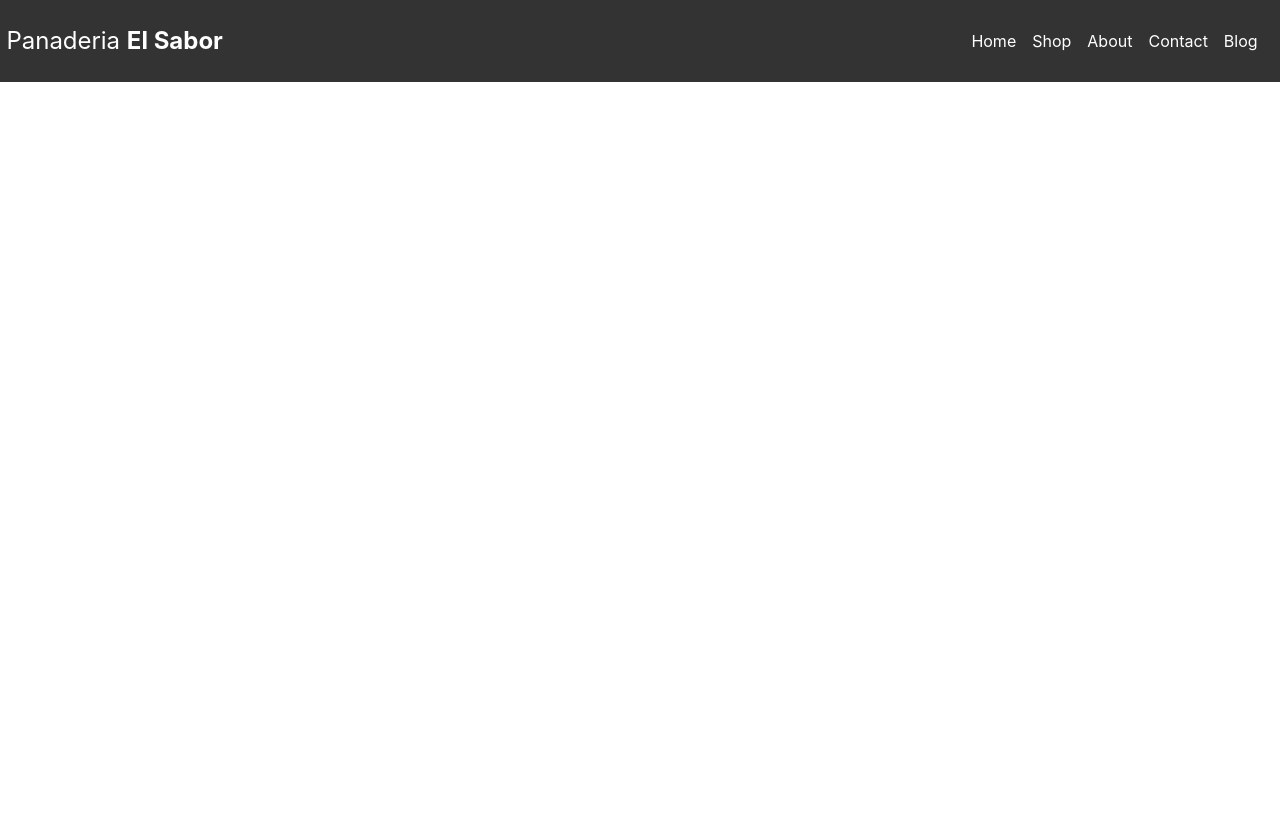
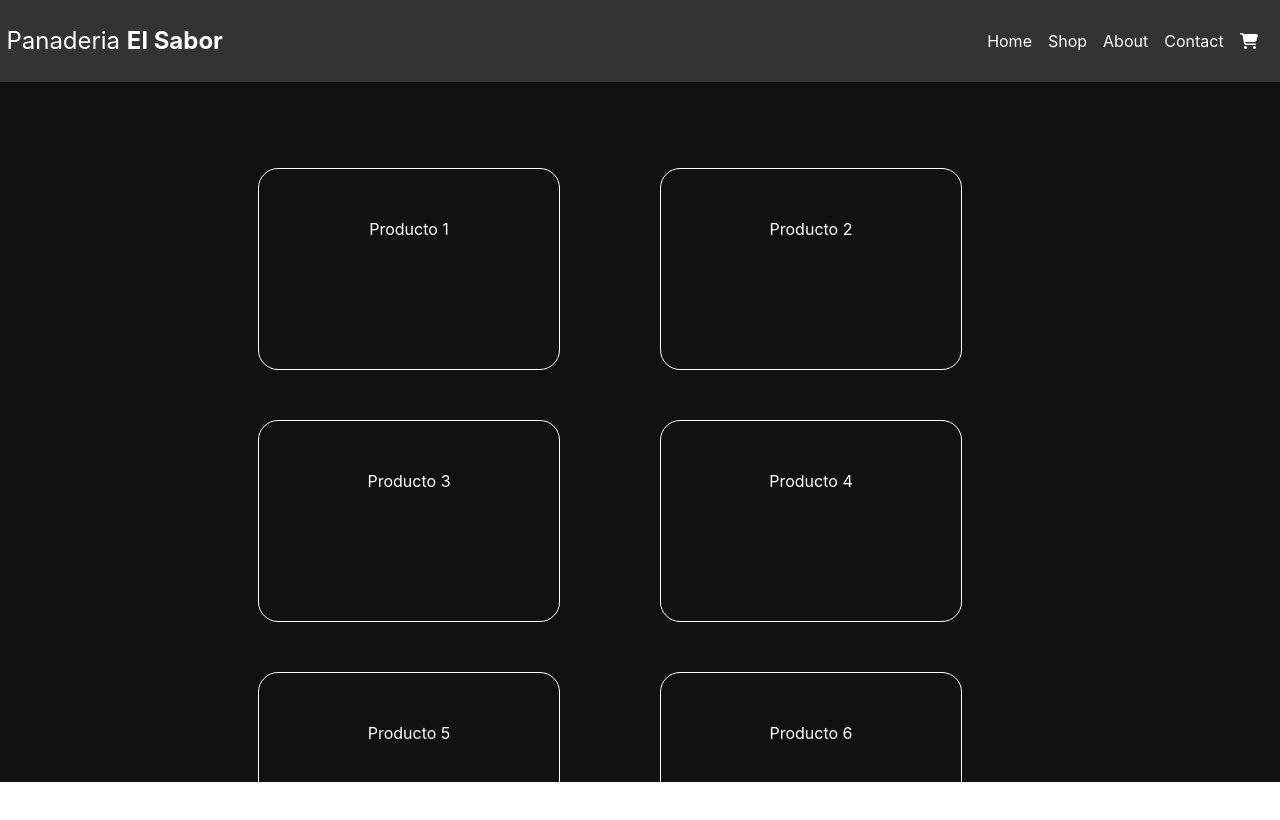
Before and after one commit to Rfraga26031999/React, a React (Create React App) app: page / in a window 1280 px wide. Shown: the top 820 px of the page. Built offline with nearby package versions, Linux system fonts and the light colour scheme.

Commit message:
Crea tu landing

```diff
--- a/package.json
+++ b/package.json
@@ -3,6 +3,10 @@
   "version": "0.1.0",
   "private": true,
   "dependencies": {
+    "@fortawesome/fontawesome-svg-core": "^6.1.1",
+    "@fortawesome/free-regular-svg-icons": "^6.1.1",
+    "@fortawesome/free-solid-svg-icons": "^6.1.1",
+    "@fortawesome/react-fontawesome": "^0.1.18",
     "@testing-library/jest-dom": "^5.16.4",
     "@testing-library/react": "^13.3.0",
     "@testing-library/user-event": "^13.5.0",
--- a/src/components/BurgerButton.js
+++ b/src/components/BurgerButton.js
@@ -16,7 +16,6 @@ function BurgerButton(props) {
 export default BurgerButton;
 
 const Burger = styled.div`
-  /* nav-icon-5 */
   .nav-icon-5{
     width: 35px;
     height: 30px;
--- /dev/null
+++ b/src/components/CartWidget.js
@@ -0,0 +1,11 @@
+import React from 'react';
+import {FontAwesomeIcon} from '@fortawesome/react-fontawesome';
+import {faCartShopping} from '@fortawesome/free-solid-svg-icons';
+
+function CartWidget() {
+  return (
+    <FontAwesomeIcon icon={faCartShopping} />
+  );
+};
+
+export default CartWidget;
--- /dev/null
+++ b/src/components/ItemListContainer.js
@@ -0,0 +1,63 @@
+import styled from 'styled-components';
+
+function ItemListContainer() {
+  return(
+    <Container>
+      <ul>
+        <Producto>
+          <a href='#h'>Producto 1</a>
+        </Producto>
+        <Producto>
+          <a href='#h'>Producto 2</a>
+        </Producto>
+        <Producto>
+          <a href='#h'>Producto 3</a>
+        </Producto>
+        <Producto>
+          <a href='#h'>Producto 4</a>
+        </Producto>
+        <Producto>
+          <a href='#h'>Producto 5</a>
+        </Producto>
+        <Producto>
+          <a href='#h'>Producto 6</a>
+        </Producto>
+      </ul>
+    </Container>
+  );
+}
+
+export default ItemListContainer;
+
+const Producto = styled.li`
+  list-style: none;
+  display: inline-block;
+  padding: 50px;
+  height: 100px;
+  width: 200px;
+  border: 1px solid white;
+  margin-right: 100px;
+  margin-top: 50px;
+  border-radius: 20px;
+
+  a{
+    color: white;
+    text-decoration: none;
+    margin; 1rem;
+    text-align: center;
+  }
+`
+
+const Container = styled.div`
+  display: grid;
+  flex-direction: row;
+  height: 85vh;
+  background-color: #111;
+  flex-direction: row;
+  justify-content: space-around;
+  padding-top 20px;
+
+  ul {
+    width: 90vw;
+  }
+`
--- a/src/components/NavBar.js
+++ b/src/components/NavBar.js
@@ -1,6 +1,9 @@
 import React, { useState } from 'react';
 import styled from 'styled-components';
 import BurgerButton from './BurgerButton';
+import CartWidget from './CartWidget';
+import ItemListContainer from './ItemListContainer';
+
 
 function NavBar() {
 
@@ -17,13 +20,14 @@ function NavBar() {
           <a href="#h">Shop</a>
           <a href="#h">About</a>
           <a href="#h">Contact</a>
-          <a href="#h">Blog</a>
+          <a href='#h'><CartWidget /></a>
         </div>
         <div className='burger'>
           <BurgerButton clicked={clicked} handleClick={handleClick} />
         </div>
         <BgDiv className={`initial ${clicked ? ' active' : ''}`}></BgDiv>
       </NavContainer>
+      <ItemListContainer />
     </>
   )
 }
```
Also changed, not shown: src/assets/images/cart.png (added), 1 other file (tests, documents, lock files or other folders). Lines whose indentation alone changed are shown as unchanged.
